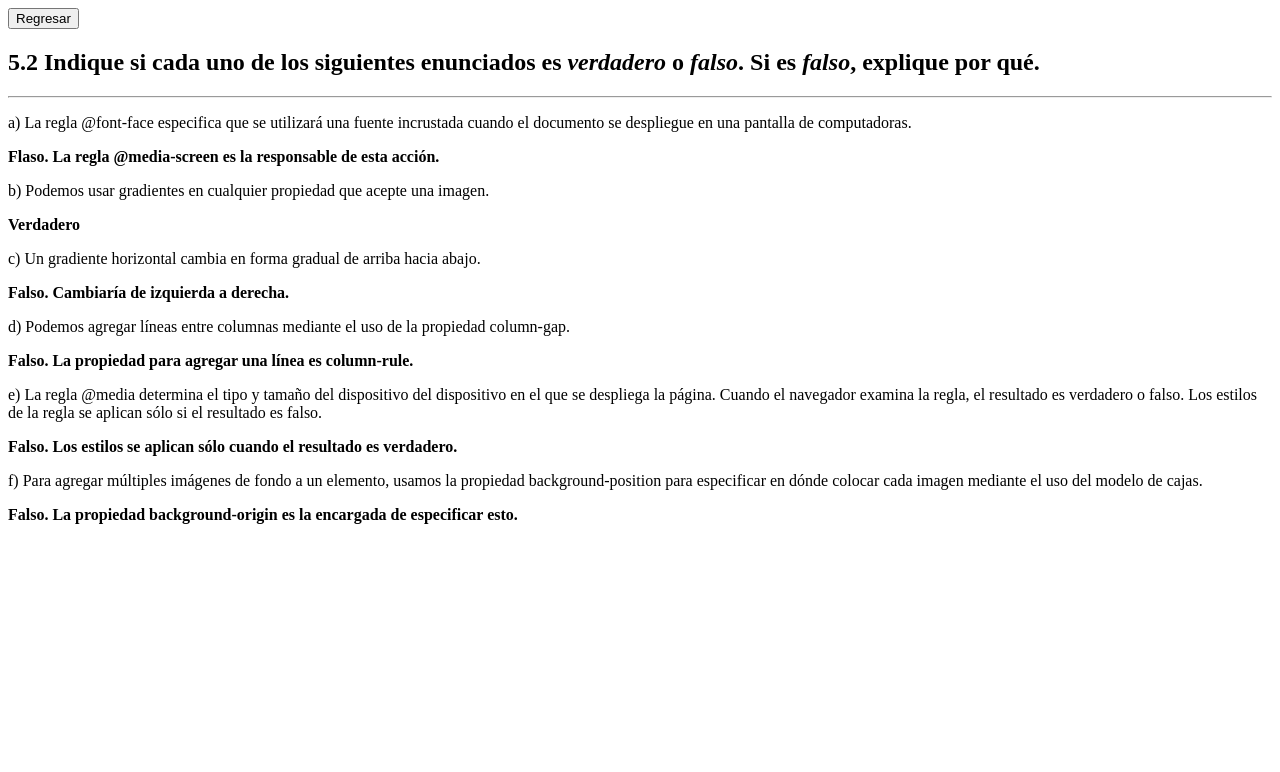
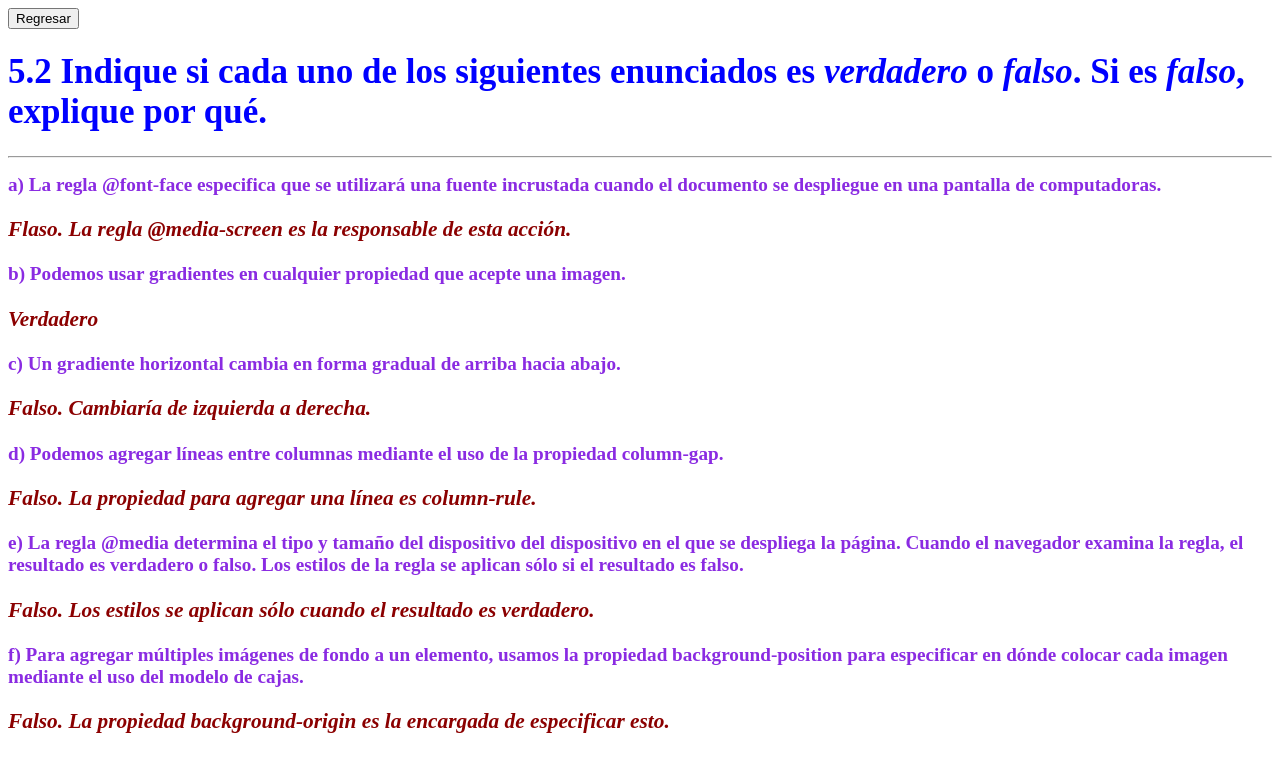
Before and after one commit to DarknessCoral/Programacion-Web, a plain HTML site: page Prácticas 5/Ejercicio 5.2.html in a window 1280 px wide. Drawn offline with Linux system fonts and the light colour scheme.

Commit message:
Presentación

```diff
--- a/Prácticas 5/Ejercicio 5.2.html
+++ b/Prácticas 5/Ejercicio 5.2.html
@@ -6,34 +6,50 @@
     <head>
         <meta charset="UTF-8">
         <title>Ejercicios de autoevaluaci&oacute;n: 5.2</title>
+        <style>
+            h1
+            {
+                font-size: 35px;
+                color: blue;
+            }
+            h2 {font-style: inherit;
+                font-size: larger;
+             color: blueviolet;
+            }
+            p {
+                font-style: italic;
+                font-size: 16pt;
+                color: darkred;
+            }
+        </style>
     </head>
     <body>
         <form action="../index.html">
             <input type="submit" class="button" value="Regresar">
         </form>
-        <h2>5.2 Indique si cada uno de los siguientes enunciados es <em>verdadero</em> o <em>falso</em>.
+        <h1>5.2 Indique si cada uno de los siguientes enunciados es <em>verdadero</em> o <em>falso</em>.
             Si es <em>falso</em>, explique por qu&eacute;.
+        </h1>
+        <hr>
+        <h2>a) La regla @font-face especifica que se utilizar&aacute; una fuente incrustada cuando el
+            documento se despliegue en una pantalla de computadoras.
         </h2>
-        <hr>
-        <p>a) La regla @font-face especifica que se utilizar&aacute; una fuente incrustada cuando el
-            documento se despliegue en una pantalla de computadoras.
-        </p>
         <p><strong>Flaso. La regla @media-screen es la responsable de esta acci&oacute;n.</strong></p>
-        <p>b) Podemos usar gradientes en cualquier propiedad que acepte una imagen.</p>
+        <h2>b) Podemos usar gradientes en cualquier propiedad que acepte una imagen.</h2>
         <p><strong>Verdadero</strong></p>
-        <p>c) Un gradiente horizontal cambia en forma gradual de arriba hacia abajo.</p>
+        <h2>c) Un gradiente horizontal cambia en forma gradual de arriba hacia abajo.</h2>
         <p><strong>Falso. Cambiar&iacute;a de izquierda a derecha.</strong></p>
-        <p>d) Podemos agregar l&iacute;neas entre columnas mediante el uso de la propiedad column-gap.</p>
+        <h2>d) Podemos agregar l&iacute;neas entre columnas mediante el uso de la propiedad column-gap.</h2>
         <p><strong>Falso. La propiedad para agregar una l&iacute;nea es column-rule.</strong></p>
-        <p>e) La regla @media determina el tipo y tamaño del dispositivo del dispositivo en el que se
+        <h2>e) La regla @media determina el tipo y tamaño del dispositivo del dispositivo en el que se
             despliega la p&aacute;gina. Cuando el navegador examina la regla, el resultado es verdadero o falso.
             Los estilos de la regla se aplican s&oacute;lo si el resultado es falso.
-        </p>
+        </h2>
         <p><strong>Falso. Los estilos se aplican s&oacute;lo cuando el resultado es verdadero.</strong></p>
-        <p>f) Para agregar m&uacute;ltiples im&aacute;genes de fondo a un elemento, usamos la propiedad
+        <h2>f) Para agregar m&uacute;ltiples im&aacute;genes de fondo a un elemento, usamos la propiedad
             background-position para especificar en d&oacute;nde colocar cada imagen mediante el uso del modelo
             de cajas.
-        </p>
+        </h2>
         <p><strong>Falso. La propiedad background-origin es la encargada de especificar esto.</strong></p>
     </body>
 </html>
```
